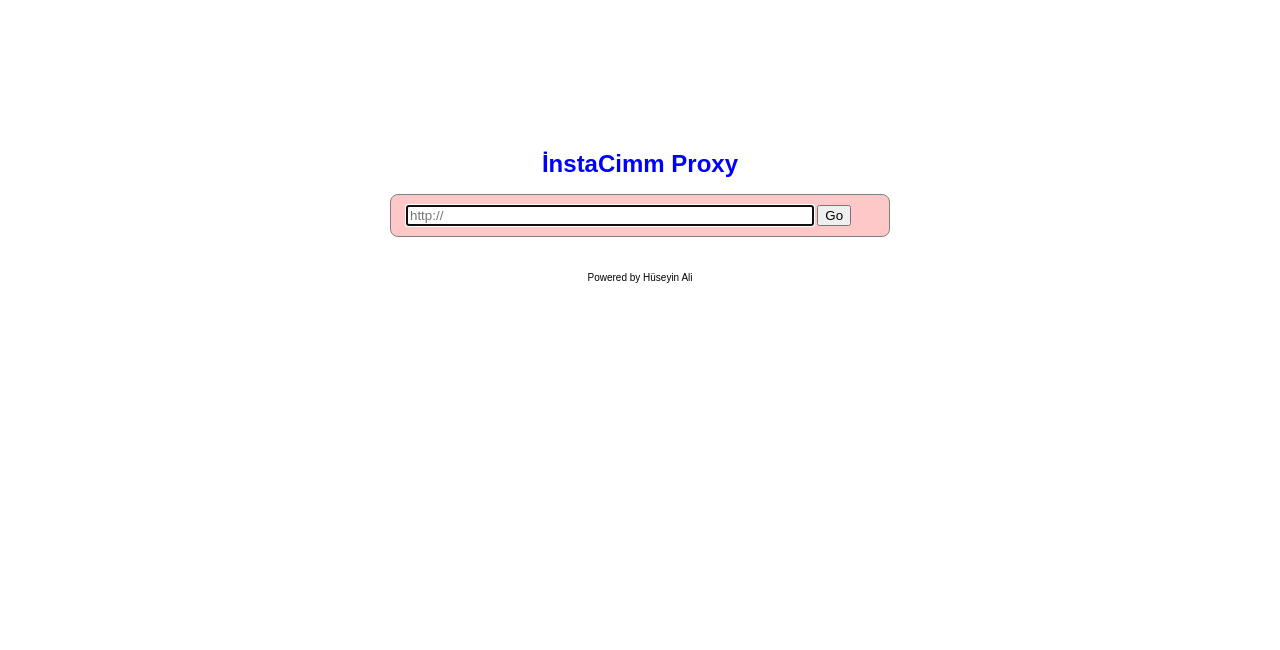
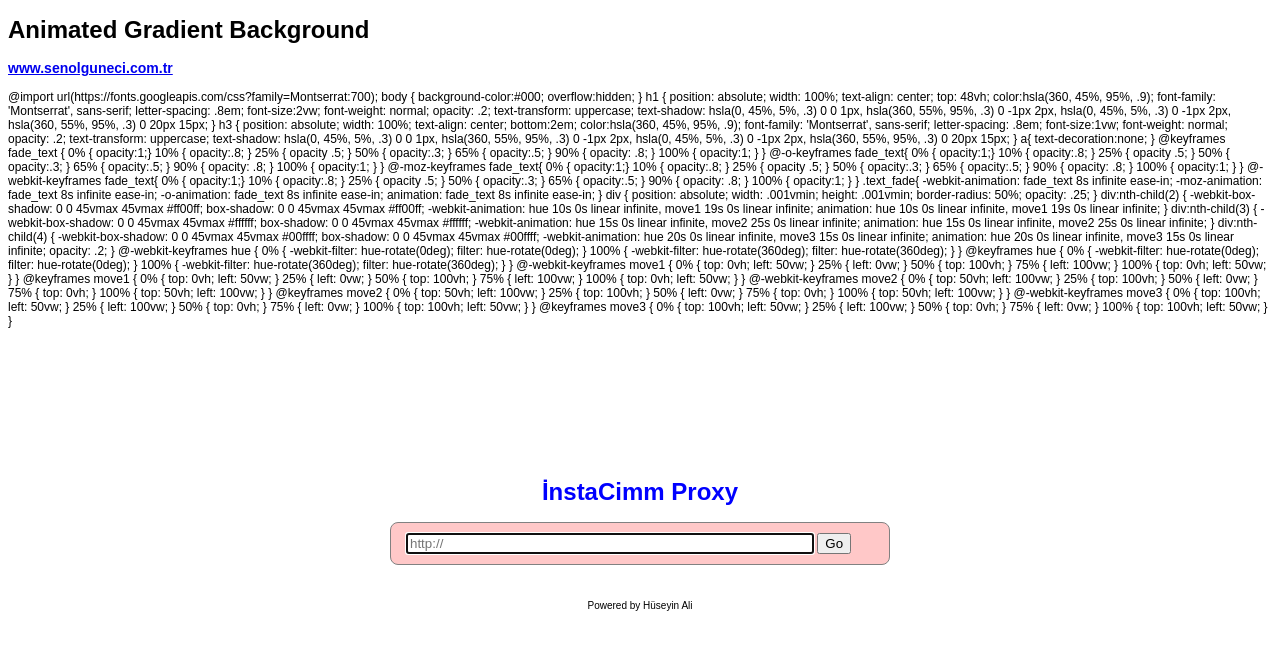
Before and after one commit to AllahsizHuseyin/php-proxy, a PHP site: page /templates/main.php in a window 1280 px wide. Shown: the top 650 px of the page. Run offline with PHP 8.4, Linux system fonts and the light colour scheme; the template is opened without the code that fills it, so the values that code supplies are empty.

Commit message:
Update main.php

```diff
--- a/templates/main.php
+++ b/templates/main.php
@@ -46,7 +46,258 @@ html body {
 </head>
 
 <body>
+<body>
+<h1 class = 'text_fade '>Animated Gradient Background</h1>
+ <h3 class = 'text_fade '>
+   <a href='https://www.senolguneci.com.tr'>www.senolguneci.com.tr</a>
+ </h3>
+<div></div>
+<div></div>
+<div></div>
+</body>
+@import url(https://fonts.googleapis.com/css?family=Montserrat:700);
 
+body {
+  background-color:#000;
+  overflow:hidden;
+}
+
+h1 {
+  position: absolute;
+  width: 100%;
+  text-align: center;
+  top: 48vh;
+  color:hsla(360, 45%, 95%, .9);
+  font-family: 'Montserrat', sans-serif;
+  letter-spacing: .8em;
+  font-size:2vw;
+  font-weight: normal;
+  opacity: .2;
+  text-transform: uppercase;
+  text-shadow: hsla(0, 45%, 5%, .3) 0 0 1px, hsla(360, 55%, 95%, .3) 0 -1px 2px,  hsla(0, 45%, 5%, .3) 0 -1px 2px, hsla(360, 55%, 95%, .3) 0 20px 15px;
+}
+h3 {
+  position: absolute;
+  width: 100%;
+  text-align: center;
+  bottom:2em;
+  color:hsla(360, 45%, 95%, .9);
+  font-family: 'Montserrat', sans-serif;
+  letter-spacing: .8em;
+  font-size:1vw;
+  font-weight: normal;
+  opacity: .2;
+  text-transform: uppercase;
+  text-shadow: hsla(0, 45%, 5%, .3) 0 0 1px, hsla(360, 55%, 95%, .3) 0 -1px 2px,  hsla(0, 45%, 5%, .3) 0 -1px 2px, hsla(360, 55%, 95%, .3) 0 20px 15px;
+}
+a{
+  text-decoration:none;
+}
+@keyframes fade_text {
+  0%  { opacity:1;}
+  10%  { opacity:.8; }
+  25%  { opacity .5; }
+  50%  { opacity:.3; }
+  65%  { opacity:.5; }
+  90%  { opacity: .8; }
+  100% { opacity:1; }
+}
+@-o-keyframes fade_text{
+    0%  { opacity:1;}
+  10%  { opacity:.8; }
+  25%  { opacity .5; }
+  50%  { opacity:.3; }
+  65%  { opacity:.5; }
+  90%  { opacity: .8; }
+  100% { opacity:1; }
+}
+@-moz-keyframes fade_text{
+   0%  { opacity:1;}
+  10%  { opacity:.8; }
+  25%  { opacity .5; }
+  50%  { opacity:.3; }
+  65%  { opacity:.5; }
+  90%  { opacity: .8; }
+  100% { opacity:1; }
+}
+@-webkit-keyframes fade_text{
+   0%  { opacity:1;}
+  10%  { opacity:.8; }
+  25%  { opacity .5; }
+  50%  { opacity:.3; }
+  65%  { opacity:.5; }
+  90%  { opacity: .8; }
+  100% { opacity:1; }
+}
+.text_fade{
+   -webkit-animation: fade_text 8s infinite ease-in;
+   -moz-animation: fade_text 8s infinite ease-in;
+   -o-animation: fade_text 8s infinite ease-in;
+    animation: fade_text 8s infinite ease-in;
+}
+div {
+  position: absolute;
+ width: .001vmin;
+ height: .001vmin;
+  border-radius: 50%;
+  opacity: .25;
+}
+
+div:nth-child(2) {
+  -webkit-box-shadow: 0 0 45vmax 45vmax #ff00ff;
+  box-shadow: 0 0 45vmax 45vmax #ff00ff;
+  -webkit-animation: hue 10s 0s linear infinite, move1 19s 0s linear infinite;
+  animation: hue 10s 0s linear infinite, move1 19s 0s linear infinite;
+}
+
+div:nth-child(3) {
+  -webkit-box-shadow: 0 0 45vmax 45vmax #ffffff;
+  box-shadow: 0 0 45vmax 45vmax #ffffff;
+  -webkit-animation: hue 15s 0s linear infinite, move2 25s 0s linear infinite;
+  animation: hue 15s 0s linear infinite, move2 25s 0s linear infinite;
+}
+
+div:nth-child(4) {
+  -webkit-box-shadow: 0 0 45vmax 45vmax #00ffff;
+  box-shadow: 0 0 45vmax 45vmax #00ffff;
+  -webkit-animation: hue 20s 0s linear infinite, move3 15s 0s linear infinite;
+  animation: hue 20s 0s linear infinite, move3 15s 0s linear infinite;
+  opacity: .2;
+}
+@-webkit-keyframes
+hue { 0% {
+ -webkit-filter: hue-rotate(0deg);
+ filter: hue-rotate(0deg);
+}
+ 100% {
+ -webkit-filter: hue-rotate(360deg);
+ filter: hue-rotate(360deg);
+}
+}
+@keyframes
+hue { 0% {
+ -webkit-filter: hue-rotate(0deg);
+ filter: hue-rotate(0deg);
+}
+ 100% {
+ -webkit-filter: hue-rotate(360deg);
+ filter: hue-rotate(360deg);
+}
+}
+@-webkit-keyframes
+move1 { 0% {
+ top: 0vh;
+ left: 50vw;
+}
+ 25% {
+ left: 0vw;
+}
+ 50% {
+ top: 100vh;
+}
+ 75% {
+ left: 100vw;
+}
+ 100% {
+ top: 0vh;
+ left: 50vw;
+}
+}
+@keyframes
+move1 { 0% {
+ top: 0vh;
+ left: 50vw;
+}
+ 25% {
+ left: 0vw;
+}
+ 50% {
+ top: 100vh;
+}
+ 75% {
+ left: 100vw;
+}
+ 100% {
+ top: 0vh;
+ left: 50vw;
+}
+}
+@-webkit-keyframes
+move2 { 0% {
+ top: 50vh;
+ left: 100vw;
+}
+ 25% {
+ top: 100vh;
+}
+ 50% {
+ left: 0vw;
+}
+ 75% {
+ top: 0vh;
+}
+ 100% {
+ top: 50vh;
+ left: 100vw;
+}
+}
+@keyframes
+move2 { 0% {
+ top: 50vh;
+ left: 100vw;
+}
+ 25% {
+ top: 100vh;
+}
+ 50% {
+ left: 0vw;
+}
+ 75% {
+ top: 0vh;
+}
+ 100% {
+ top: 50vh;
+ left: 100vw;
+}
+}
+@-webkit-keyframes
+move3 { 0% {
+ top: 100vh;
+ left: 50vw;
+}
+ 25% {
+ left: 100vw;
+}
+ 50% {
+ top: 0vh;
+}
+ 75% {
+ left: 0vw;
+}
+ 100% {
+ top: 100vh;
+ left: 50vw;
+}
+}
+@keyframes
+move3 { 0% {
+ top: 100vh;
+ left: 50vw;
+}
+ 25% {
+ left: 100vw;
+}
+ 50% {
+ top: 0vh;
+}
+ 75% {
+ left: 0vw;
+}
+ 100% {
+ top: 100vh;
+ left: 50vw;
+}
+}
 
 <div id="container">
 
```
